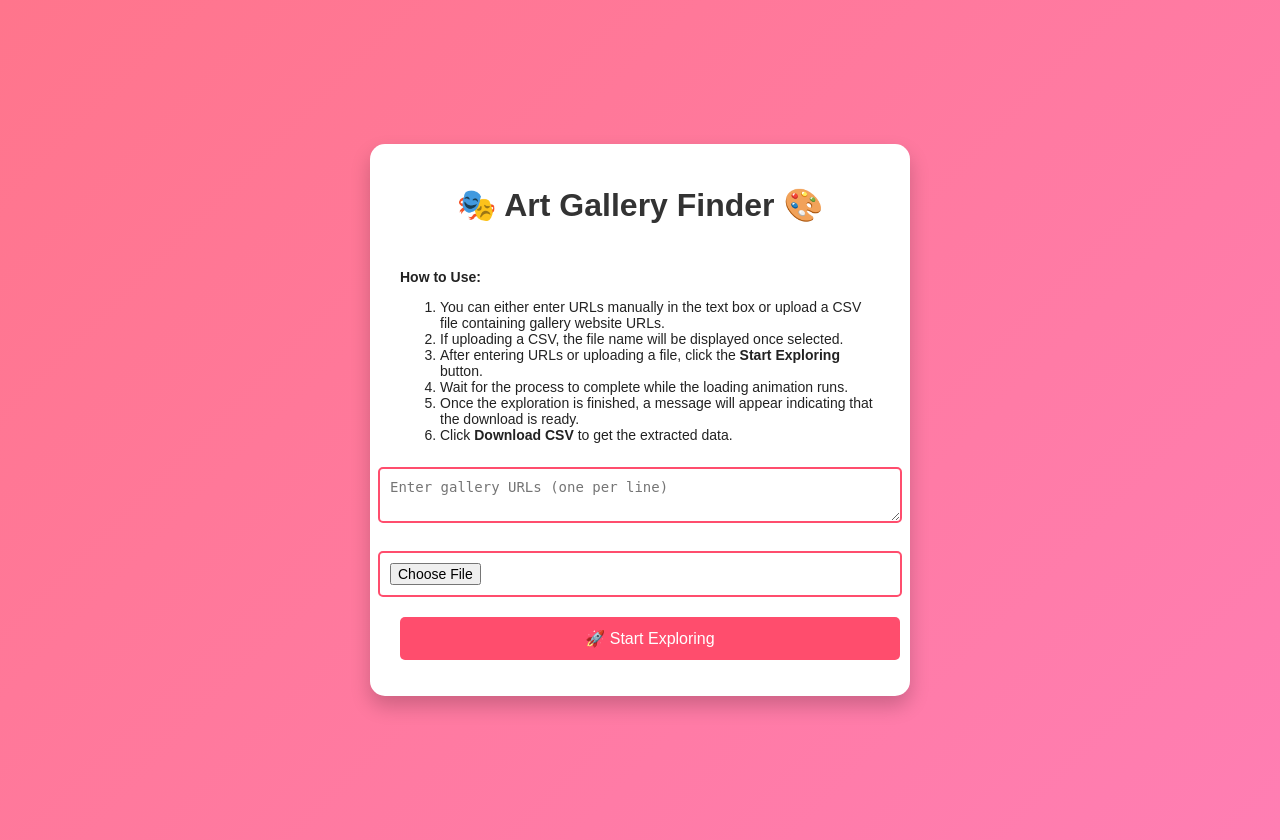
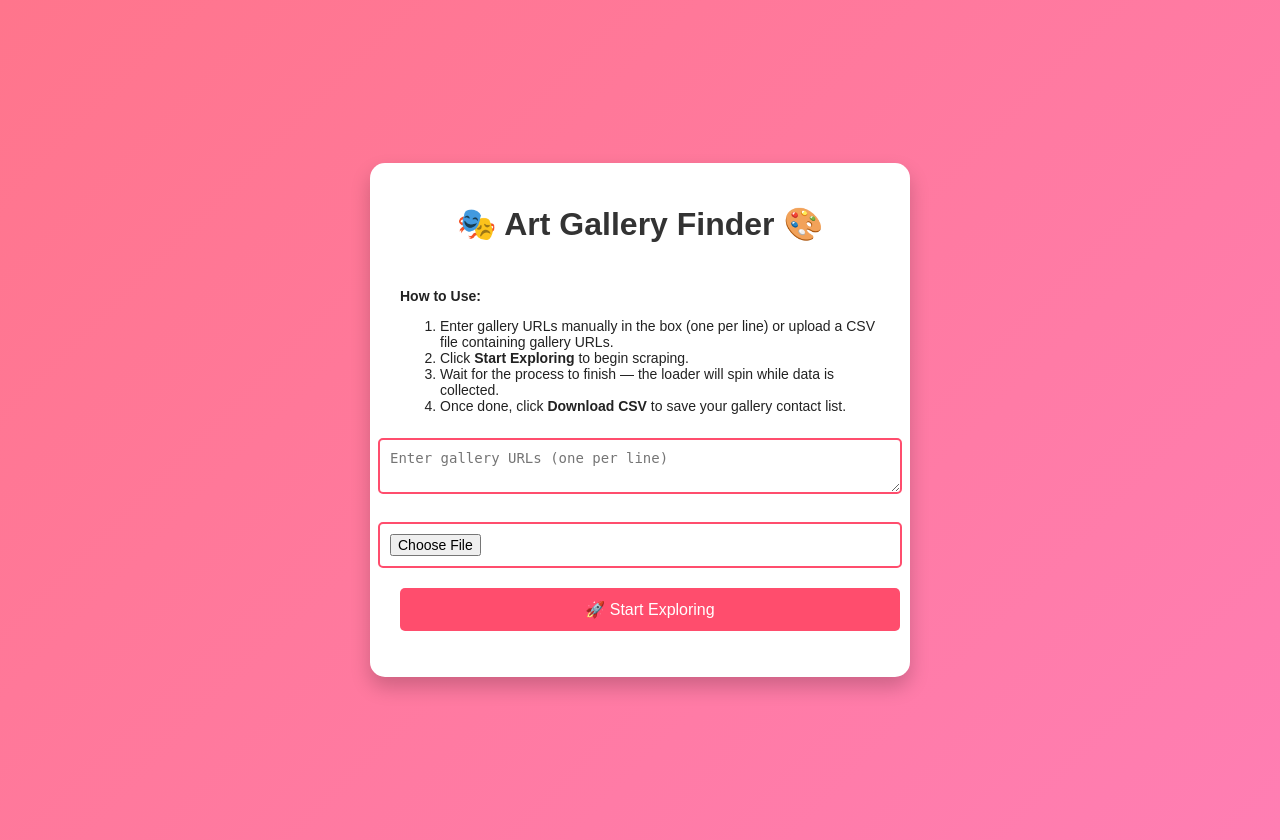
Before and after one commit to urvashicodess/gallery-scraper, a Flask app: page / in a window 1280 px wide. Run offline with Flask 3, Linux system fonts and the light colour scheme.

Commit message:
Fixed static folder issue and script loading

```diff
--- a/app.py
+++ b/app.py
@@ -26,14 +26,16 @@ SOCIAL_MEDIA_PATTERNS = {
     "TikTok": r'tiktok\.com'
 }
 
+
 def find_emails(text):
     pattern = r'\b[A-Za-z0-9._%+-]+@[A-Za-z0-9.-]+\.[A-Z|a-z]{2,}\b'
     return list(set(re.findall(pattern, text)))
 
+
 def find_phones(text):
-    """Extracts phone numbers from given text using regex."""
     pattern = r'\b(?:\+?\d{1,3}[-.\s]?)?\(?\d{3}\)?[-.\s]?\d{3}[-.\s]?\d{4}\b'
     return list(set(re.findall(pattern, text)))
+
 
 def extract_social_media_links(soup, base_url):
     social_links = {platform: None for platform in SOCIAL_MEDIA_PATTERNS}
@@ -45,6 +47,7 @@ def extract_social_media_links(soup, base_url):
                 social_links[platform] = full_url
     return social_links
 
+
 def get_page_content(url):
     try:
         response = requests.get(url, headers=HEADERS, timeout=TIMEOUT)
@@ -52,6 +55,7 @@ def get_page_content(url):
         return response.text
     except requests.exceptions.RequestException:
         return None
+
 
 def extract_gallery_info(url, html_content):
     soup = BeautifulSoup(html_content, 'html.parser')
@@ -68,31 +72,69 @@ def extract_gallery_info(url, html_content):
     gallery_info.update(social_links)
     return gallery_info
 
+
+# ✅ SIMPLE VERSION (recommended)
+def explore_gallery_website(base_url):
+    """Scrape only the given page for information."""
+    content = get_page_content(base_url)
+    if not content:
+        return []
+    info = extract_gallery_info(base_url, content)
+    return [info]
+
+
+# ✅ Or if you want to crawl a few internal pages, uncomment this and comment the simple version above
+"""
 def explore_gallery_website(base_url):
     results = []
-    url = base_url
+    visited = set()
+    queue = [base_url]
     pages_explored = 0
-    while url and pages_explored < MAX_PAGES:
+
+    while queue and pages_explored < MAX_PAGES:
+        url = queue.pop(0)
+        if url in visited:
+            continue
+        visited.add(url)
+
         content = get_page_content(url)
-        if content:
-            info = extract_gallery_info(url, content)
-            if info['submissions_allowed']:
-                results.append(info)
-            pages_explored += 1
-        else:
-            break
+        if not content:
+            continue
+
+        info = extract_gallery_info(url, content)
+        results.append(info)
+        pages_explored += 1
+
+        soup = BeautifulSoup(content, 'html.parser')
+        for link in soup.find_all('a', href=True):
+            full = urljoin(base_url, link['href'])
+            if base_url in full and full not in visited:
+                queue.append(full)
+
     return results
+"""
+
 
 def explore_multiple_galleries(base_urls):
     all_results = []
     for url in base_urls:
+        url = url.strip()
+        if not url:
+            continue
+        print(f"🔍 Exploring: {url}")
         gallery_data = explore_gallery_website(url)
         all_results.extend(gallery_data)
     return all_results
 
+
 def save_to_csv(data, filename="gallery_data.csv"):
     headers = ['name', 'address', 'email', 'phone', 'submissions_allowed', 'website',
                'Instagram', 'Facebook', 'Twitter', 'LinkedIn', 'Pinterest', 'TikTok']
+
+    # Always overwrite the old CSV
+    if os.path.exists(filename):
+        os.remove(filename)
+
     with open(filename, 'w', newline='', encoding='utf-8') as file:
         writer = csv.DictWriter(file, fieldnames=headers)
         writer.writeheader()
@@ -113,26 +155,29 @@ def save_to_csv(data, filename="gallery_data.csv"):
             })
     return filename
 
+
 @app.route('/')
 def index():
     return render_template('index.html')
 
+
 @app.route('/explore', methods=['POST'])
 def explore():
     urls = request.json.get('urls', [])
-    print("Received URLs:", urls)  # Debugging print
+    print("✅ Received URLs:", urls)
 
     if not urls:
         return jsonify({"error": "No URLs provided"}), 400
 
     gallery_data = explore_multiple_galleries(urls)
-    print("Explored Data:", gallery_data)  # Debugging print
+    print("✅ Exploration complete. Found:", len(gallery_data), "records")
 
     if not gallery_data:
         return jsonify({"message": "No data found. Check URLs or website structure."})
 
     filename = save_to_csv(gallery_data)
     return jsonify({"message": "Exploration complete!", "file": filename})
+
 
 @app.route('/download')
 def download():
@@ -141,5 +186,6 @@ def download():
         return send_file(filename, as_attachment=True)
     return jsonify({"error": "File not found"}), 404
 
+
 if __name__ == '__main__':
     app.run(debug=True)
--- /dev/null
+++ b/static/script.js
@@ -0,0 +1,49 @@
+$(document).ready(function() {
+    $("#start-crawl").click(function() {
+        let urls = $("#urls").val().split("\n").map(url => url.trim()).filter(url => url);
+
+        if (urls.length === 0) {
+            alert("Please enter at least one URL.");
+            return;
+        }
+
+        console.log("Sending URLs:", urls);
+        $("#status").text("Exploring in progress...");
+        $(".loader").show();
+        $(this).prop("disabled", true);
+
+        $.ajax({
+            url: "/explore",
+            type: "POST",
+            contentType: "application/json",
+            data: JSON.stringify({ urls }),
+            success: function(response) {
+                console.log("API Response:", response);
+                $("#status").text(response.message || "Download ready!");
+                $(".loader").hide();
+                $("#download-csv").show();
+                $("#start-crawl").prop("disabled", false);
+            },
+            error: function(xhr) {
+                console.log("Error:", xhr.responseText);
+                $("#status").text("Error occurred while crawling.");
+                $(".loader").hide();
+                $("#start-crawl").prop("disabled", false);
+            }
+        });
+    });
+
+    $("#download-csv").click(function() {
+        window.location.href = "/download";
+    });
+
+    // Optional: update filename when user selects CSV
+    $("#csvFile").change(function() {
+        let file = this.files[0];
+        if (file) {
+            $("#file-name").text("File selected: " + file.name).show();
+        } else {
+            $("#file-name").hide();
+        }
+    });
+});
--- a/templates/index.html
+++ b/templates/index.html
@@ -76,7 +76,6 @@
         #start-crawl {
             background-color: #ff4d6d;
             color: white;
-            display: none;
         }
         #start-crawl:hover {
             background-color: #e63e5d;
@@ -115,71 +114,30 @@
 <body>
     <div class="container">
         <h1>🎭 Art Gallery Finder 🎨</h1>
+
         <div class="instructions">
             <p><strong>How to Use:</strong></p>
             <ol>
-                <li>You can either enter URLs manually in the text box or upload a CSV file containing gallery website URLs.</li>
-                <li>If uploading a CSV, the file name will be displayed once selected.</li>
-                <li>After entering URLs or uploading a file, click the <strong>Start Exploring</strong> button.</li>
-                <li>Wait for the process to complete while the loading animation runs.</li>
-                <li>Once the exploration is finished, a message will appear indicating that the download is ready.</li>
-                <li>Click <strong>Download CSV</strong> to get the extracted data.</li>
+                <li>Enter gallery URLs manually in the box (one per line) or upload a CSV file containing gallery URLs.</li>
+                <li>Click <strong>Start Exploring</strong> to begin scraping.</li>
+                <li>Wait for the process to finish — the loader will spin while data is collected.</li>
+                <li>Once done, click <strong>Download CSV</strong> to save your gallery contact list.</li>
             </ol>
         </div>
+
         <div class="input-container">
             <textarea id="urls" placeholder="Enter gallery URLs (one per line)"></textarea><br>
             <input type="file" id="csvFile" accept=".csv">
             <p id="file-name"></p>
         </div>
-        <button id="start-crawl" style="display:block;">🚀 Start Exploring</button>
+
+        <button id="start-crawl">🚀 Start Exploring</button>
         <div class="loader"></div>
         <button id="download-csv">📥 Download CSV</button>
         <p id="status"></p>
     </div>
 
-    <script>
-        $(document).ready(function() {
-            function toggleStartButton() {
-                let urls = $("#urls").val().trim();
-                let fileSelected = $("#csvFile")[0].files.length > 0;
-                if (urls || fileSelected) {
-                    $("#start-crawl").show();
-                } else {
-                    $("#start-crawl").hide();
-                }
-            }
-
-            $("#csvFile").change(function() {
-                let file = this.files[0];
-                if (file) {
-                    $("#file-name").text("File selected: " + file.name).show();
-                } else {
-                    $("#file-name").hide();
-                }
-                toggleStartButton();
-            });
-
-            $("#urls").on("input", function() {
-                toggleStartButton();
-            });
-
-            $("#start-crawl").click(function() {
-                $("#status").text("Exploring in progress...");
-                $(".loader").show();
-                $(this).prop("disabled", true);
-
-                setTimeout(function() {
-                    $("#status").text("Download is ready!");
-                    $(".loader").hide();
-                    $("#download-csv").show();
-                    $("#start-crawl").prop("disabled", false);
-                }, 2000); // Simulating exploration process
-            });
-
-            $("#download-csv").click(function() {
-                window.location.href = "/download";
-            });
-        });
-    </script>
+    <!-- External JS handles logic -->
+    <script src="{{ url_for('static', filename='script.js') }}"></script>
 </body>
 </html>
```
Also changed, not shown: gallery-leads-cef3ed31f4af.json (added, +13 -0 lines), gallery_data.csv (+2 -15 lines), templates/static/script.js (deleted, +0 -33 lines), static/styles.css (added).
